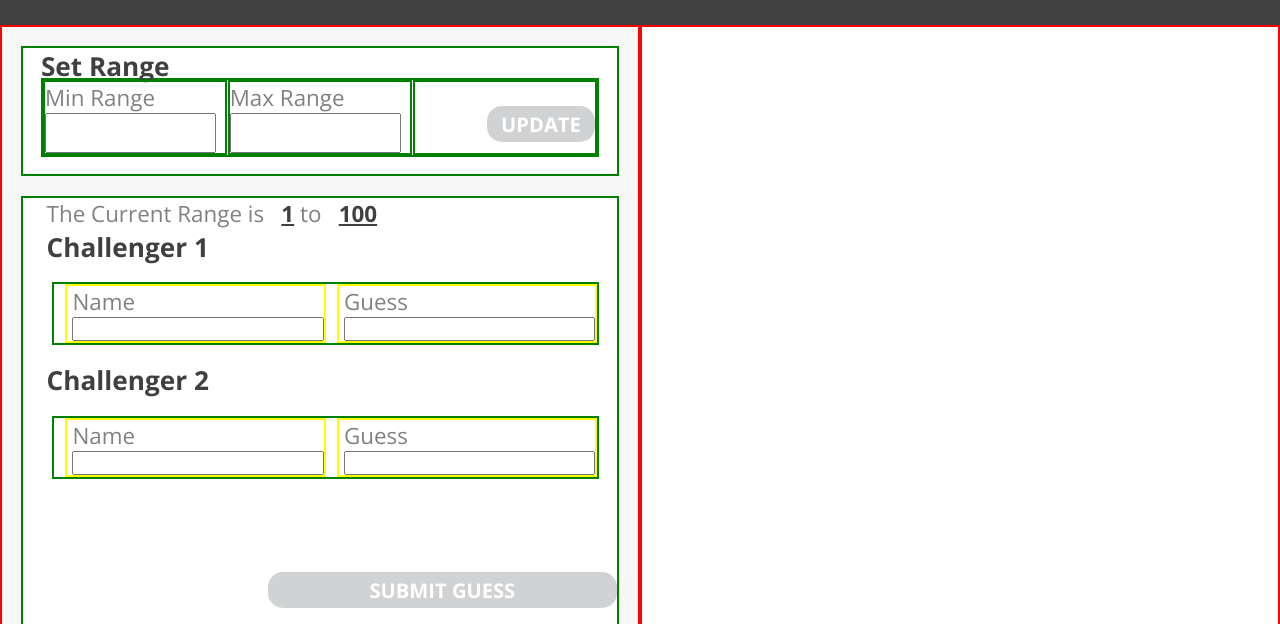
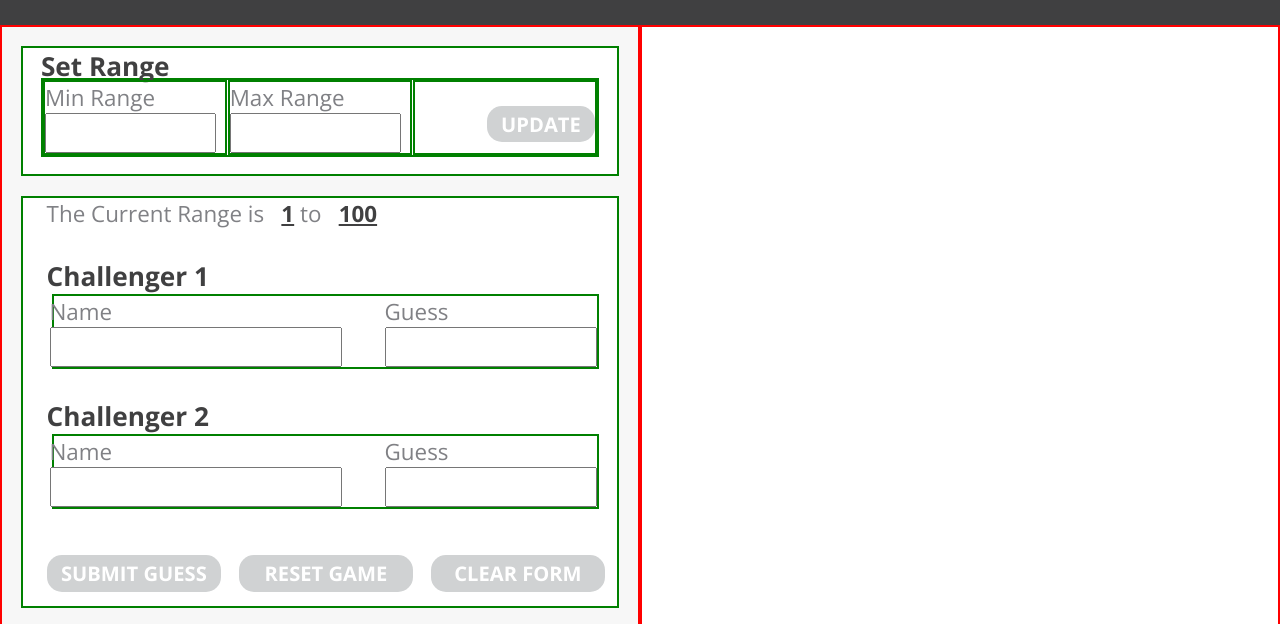
Before and after one commit to MandyAlford/number-guesser, a plain HTML site: page index.html in a window 1280 px wide. Shown: the part 119-743 px from the top of the page. Drawn offline with nearby package versions, Linux system fonts and the light colour scheme.

Commit message:
Style buttons for color and alignment in submit-guess section

```diff
--- a/styles.css
+++ b/styles.css
@@ -88,8 +88,7 @@ main {
   width: 33.3%;
 }
 
-.set-range-inputs div button,
-.submit-guess button {
+.set-range-inputs div button {
   background-color: #d0d2d3;
   border: 0;
   border-radius: 15px;
@@ -108,6 +107,10 @@ main {
   width:95%;
 }
 
+/* .submit-guess {
+  height: 45vh;
+} */
+
 .submit-guess * {
   margin-left: 2%;
   height: 45%;
@@ -119,16 +122,49 @@ main {
   text-decoration: underline;
 }
 
+.submit-guess h3 {
+  margin-bottom: -3%;
+}
+
 .submit-guess-inputs-challenger-1,
 .submit-guess-inputs-challenger-2 {
-  border: 2px solid black;
+  /* border: 2px solid black; */
   display: flex;
   justify-content: space-between;
+  margin-top: 22%;
+}
+
+.submit-guess form h3 {
+  margin-top: 5%;
 }
 
 .submit-guess div {
-  border: 2px solid yellow;
+  /* border: 2px solid yellow; */
   display: flex;
   flex-direction: column;
-  width: 60%;
+  margin-left: -2%;
+  width: 55%;
 }
+
+.submit-guess div:nth-child(2) {
+  width: 40%;
+}
+
+.submit-guess input {
+  height: 3em;
+}
+
+.submit-guess form button {
+  background-color: #d0d2d3;
+  border: 0;
+  border-radius: 15px;
+  color: #FFFFFF;
+  font-family: "Open Sans", sans-serif;
+  font-size: .9em;
+  font-weight: 700;
+  height: 1.8em;
+  margin-bottom: 2.5%;
+  margin-top: 5%;
+  width: 30%;
+  display: inline-block;
+}
```
